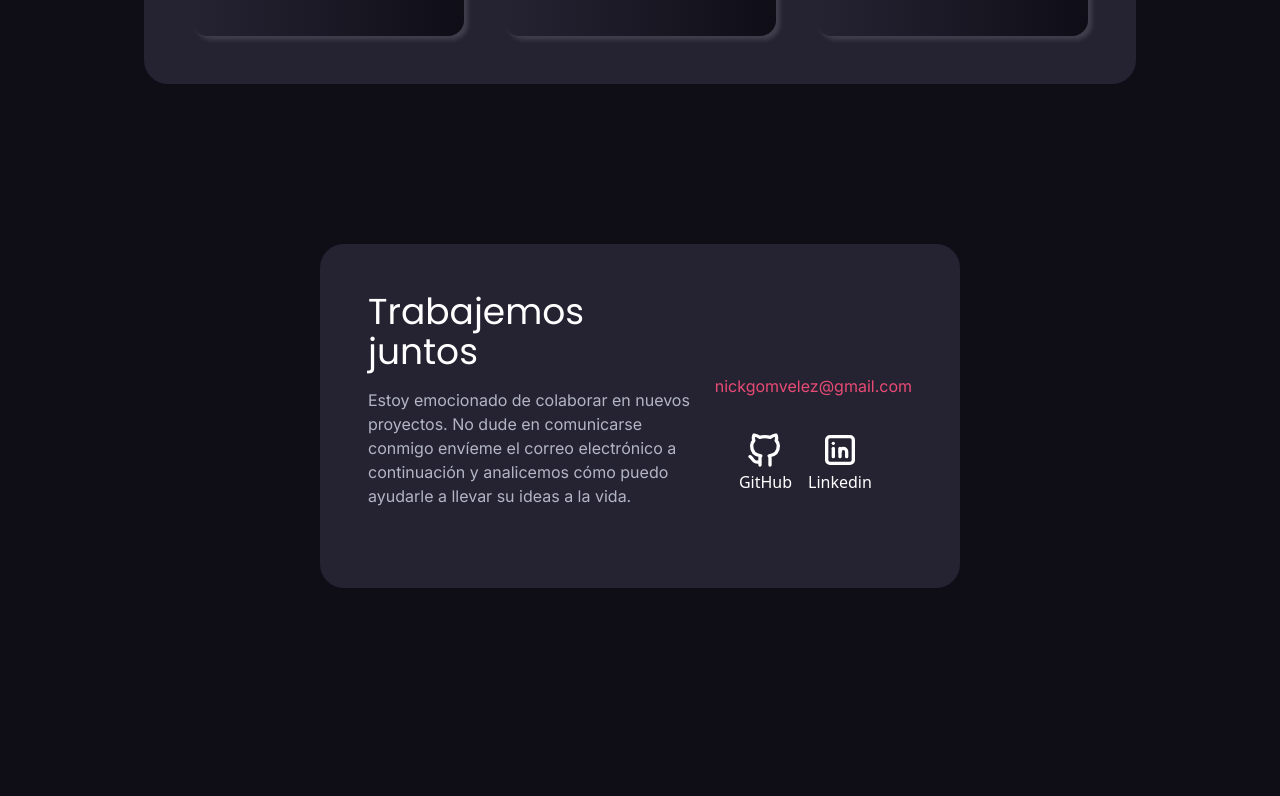
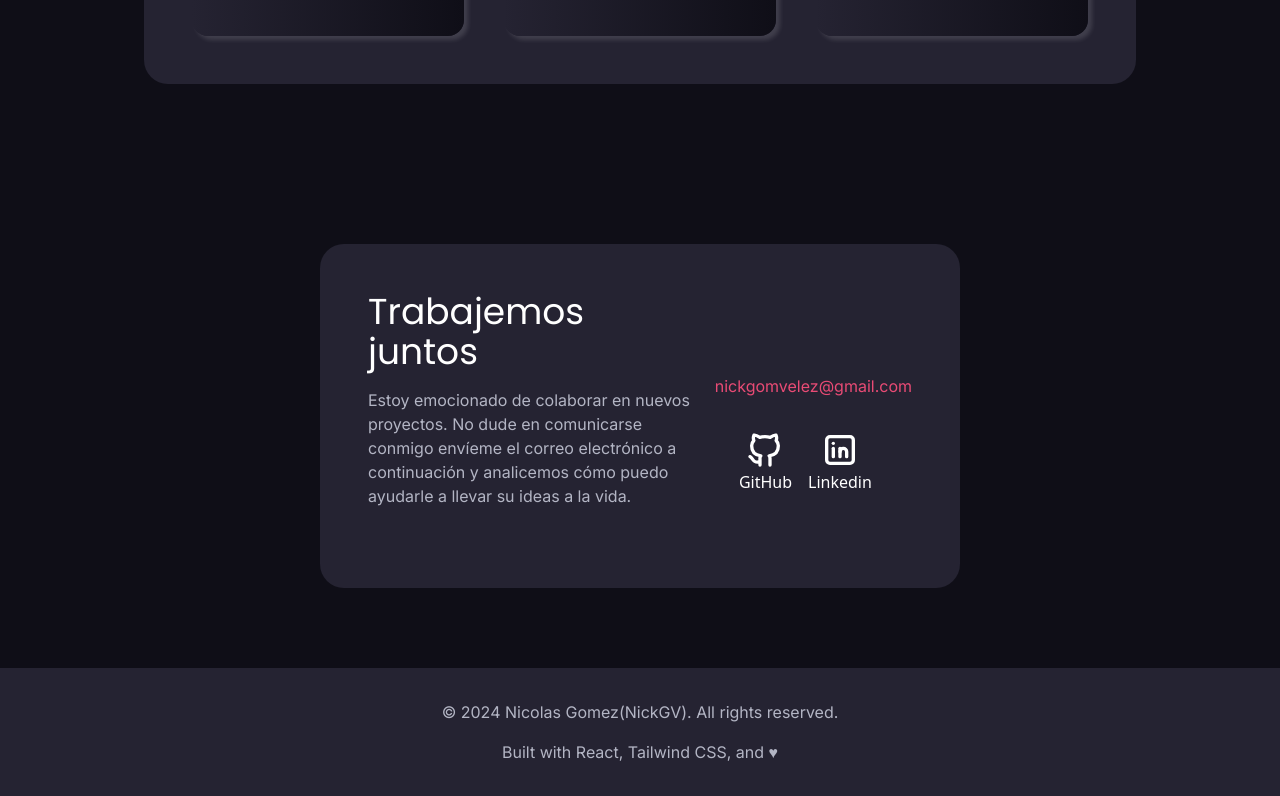
Before and after one commit to NickGV/Portafolio, a React (Vite) app: page / in a window 1280 px wide. Shown: the part 2432-3228 px from the top of the page. Before the commit the page ends 3100 px from the top, so only its background shows below. Built offline with nearby package versions, Linux system fonts and the light colour scheme.

Commit message:
feat: create and style footer-seciton

```diff
--- a/src/App.jsx
+++ b/src/App.jsx
@@ -1,5 +1,6 @@
 import { AboutSection } from "./components/AboutSection";
 import { ContactSection } from "./components/ContactSection";
+import { FooterSection } from "./components/FooterSection";
 import { NavBar } from "./components/NavBar";
 import { ProjectsSection } from "./components/ProjectsSection";
 import { SkillsSection } from "./components/SkillsSection";
@@ -12,6 +13,7 @@ function App() {
       <ProjectsSection/>
       <SkillsSection/>
       <ContactSection/>
+      <FooterSection/>
     </>
   );
 }
--- a/src/components/ContactSection.jsx
+++ b/src/components/ContactSection.jsx
@@ -46,7 +46,9 @@ export const ContactSection = () => {
               <span>GitHub</span>
             </a>
             <a
-              href="https://www.linkedin.com/in/example"
+              href="https://www.linkedin.com/in/nicol%C3%A1s-g%C3%B3mez-902361274/"
+              target="_blank"
+              rel="noreferrer"
               className="flex flex-col items-center text-title hover:text-link-text transition-colors mr-4"
             >
               <LinkedInIcon className={"w-10 h-10"} />
--- /dev/null
+++ b/src/components/FooterSection.jsx
@@ -0,0 +1,14 @@
+export const FooterSection = () => {
+  return (
+    <footer className="bg-card-background py-8">
+      <div className="max-w-prose mx-auto text-center">
+        <p className="text-paragraph font-paragraph mb-4">
+          &copy; {new Date().getFullYear()} Nicolas Gomez(NickGV). All rights reserved.
+        </p>
+        <p className="text-paragraph font-paragraph">
+          Built with React, Tailwind CSS, and ♥
+        </p>
+      </div>
+    </footer>
+  );
+};
```
